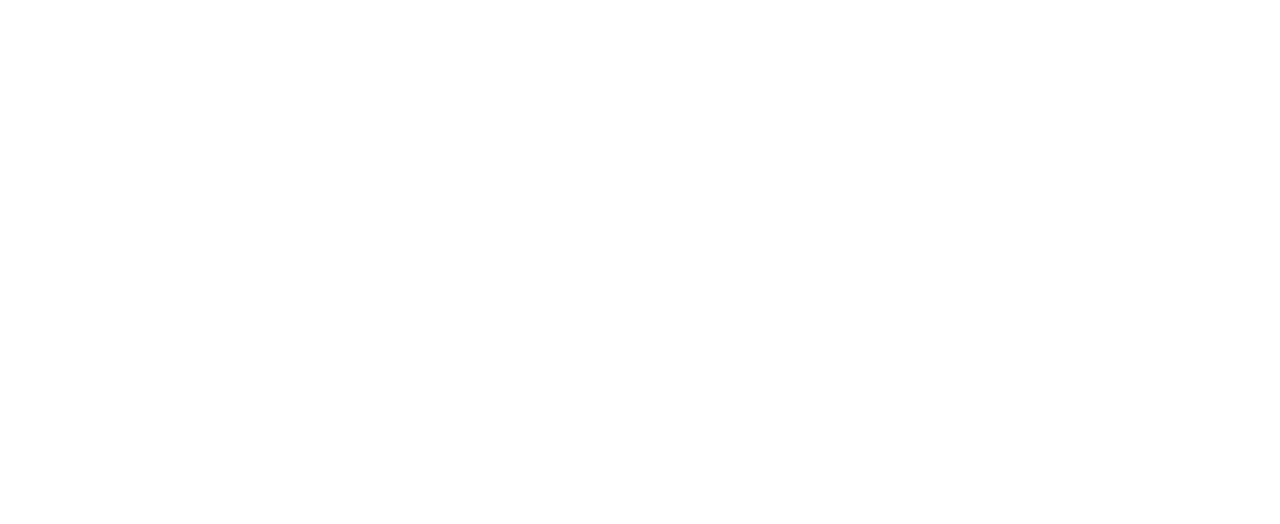
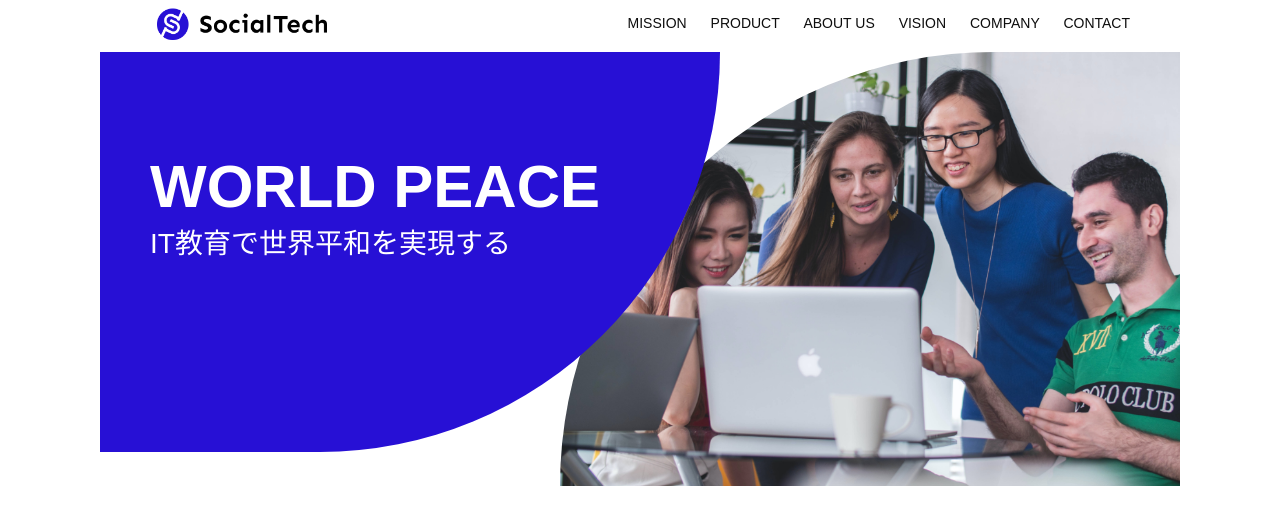
Before and after one commit to kenjikuroki/SocialTech, a plain HTML site: page index.html in a window 1280 px wide. Drawn offline with Linux system fonts and the light colour scheme.

Commit message:
main vsual

```diff
--- a/index.html
+++ b/index.html
@@ -1,12 +1,44 @@
 <!DOCTYPE html>
 <html lang="ja">
+
 <head>
     <meta charset="UTF-8">
     <meta http-equiv="X-UA-Compatible" content="IE=edge">
     <meta name="viewport" content="width=device-width, initial-scale=1.0">
-    <title>Document</title>
+    <meta description="SocialTechはEdTech業界のリーディングカンパニーを目指します。">
+    <link rel="stylesheet" href="style.css">
+    <title>SocialTech</title>
 </head>
+
 <body>
+    <!--ヘッダー-->
+    <header>
+        <!--ロゴ-->
+        <a href="index.html" id="logo"><img src="images/logo.png" alt="トップページに戻る"></a>
 
+        <!--PC用ナビゲーション-->
+        <nav id="nav-pc">
+            <a href="mission.html">MISSION</a>
+            <a href="product.html">PRODUCT</a>
+            <a href="index.html#aboutus#">ABOUT US</a>
+            <a href="index.html#vision">VISION</a>
+            <a href="index.html#company">COMPANY</a>
+            <a href="index.html#contact">CONTACT</a>
+        </nav>
+    </header>
+    <main>
+        <article>
+            <!--メインビジュアル-->
+            <section id="main-visual">
+                <div id="main-message">
+                    <h1>WORLD PEACE</h1>
+                    <P>IT教育で世界平和を実現する</P>
+                </div>
+                <img src="images/index/index-main.png" alt="PCの周りに集まる多国籍の仲間たち">
+            </section>
+
+        </article>
+    </main>
 </body>
+
 </html>
--- a/style.css
+++ b/style.css
@@ -0,0 +1,93 @@
+/*PC,スマホ共通スタイル*/
+
+body {
+    font-family: "Source Sans Pro", "Hiragino Kaku Gothic ProN", Meiryo, Arial, sans-serif;
+}
+
+p {
+    font-size: 15px;
+}
+
+/*=====PC用のスタイル=====/
+/* 横幅設定*/
+body {
+    max-width: 1080px;
+    min-width: 960px;
+    margin: 0 auto 0 auto;
+}
+
+/* ヘッダー*/
+header {
+    display: flex;
+    justify-content: space-between;
+    max-width: 980px;
+    margin: 0 auto 0 auto;
+}
+
+/*ナビゲーションのレイアウト */
+#nav-pc {
+    text-align: reght;
+    font-size: 14px;
+    padding-top: 15px;
+}
+
+/* ナビゲーションのリンクの装飾設定*/
+#nav-pc > a {
+    text-decoration: none;
+    margin-left: 20px;
+}
+
+#nav-pc > a:link{
+    color: #0d0d0d;
+}
+
+#nav-pc > a:visited{
+    color: #0d0d0d;
+}
+
+#nav-pc > a:hover{
+    color: #0d0d0d;
+}
+
+#nav-pc > a:active{
+    color: #0d0d0d;
+}
+
+/* メインビジュアル*/
+#main-visual {
+    position: relative;
+    height: 400px;
+}
+
+#main-message {
+    position: absolute;
+    top: 0;
+    left: 0;
+    background-color: #2710d5;
+    color: #ffffff;
+    border-radius: 0 0 476px 0;
+    max-width: 620px;
+    height: 100%;
+    width: 100%;
+    z-index: 11;
+}
+
+#main-message > h1 {
+    font-size: 60px;
+    font-weight: bold;
+    margin: 100px 0 0 50px;
+}
+
+#main-message > p {
+    font-size: 28px;
+    margin: 0 0 0 50px;
+}
+
+#main-visual > img {
+    max-width: 620px;
+    border-radius: 476px 0 0 0;
+    position: absolute;
+    top: 0;
+    right: 0;
+    z-index: 10;
+}
```
